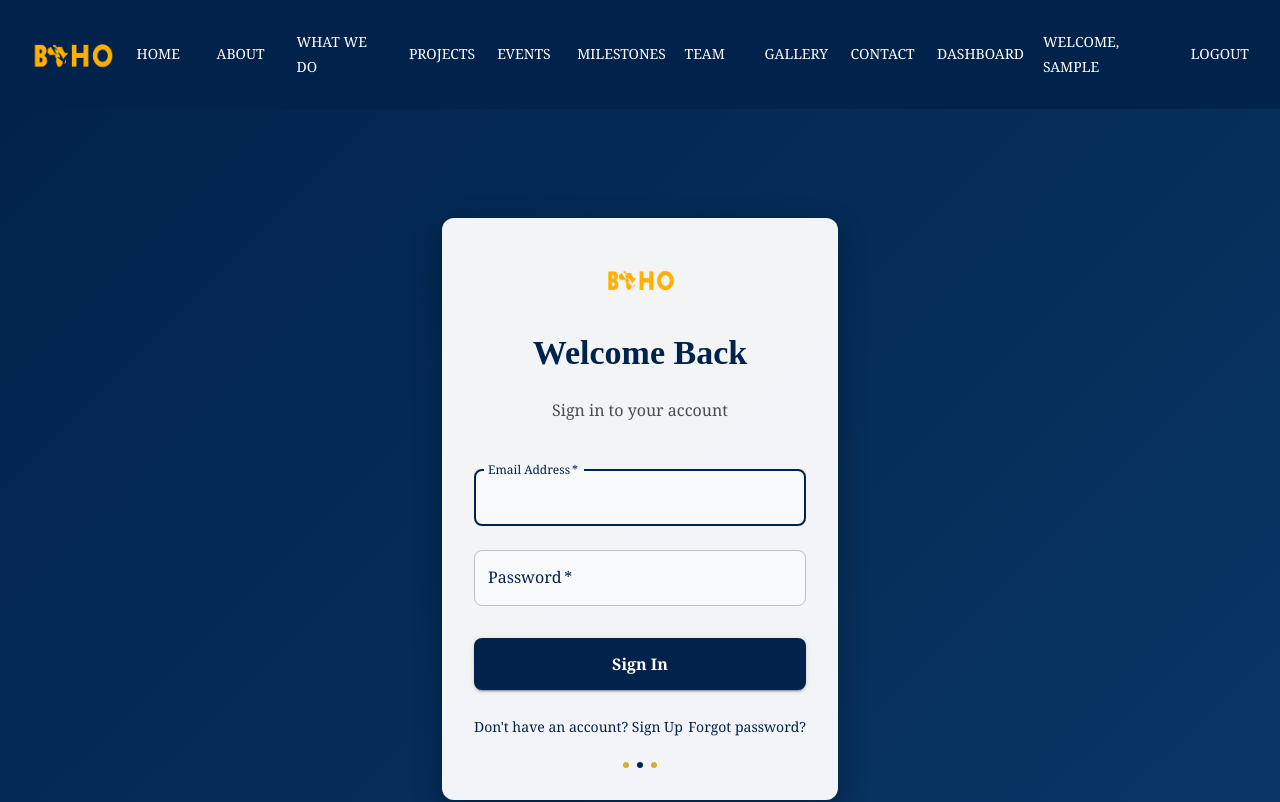
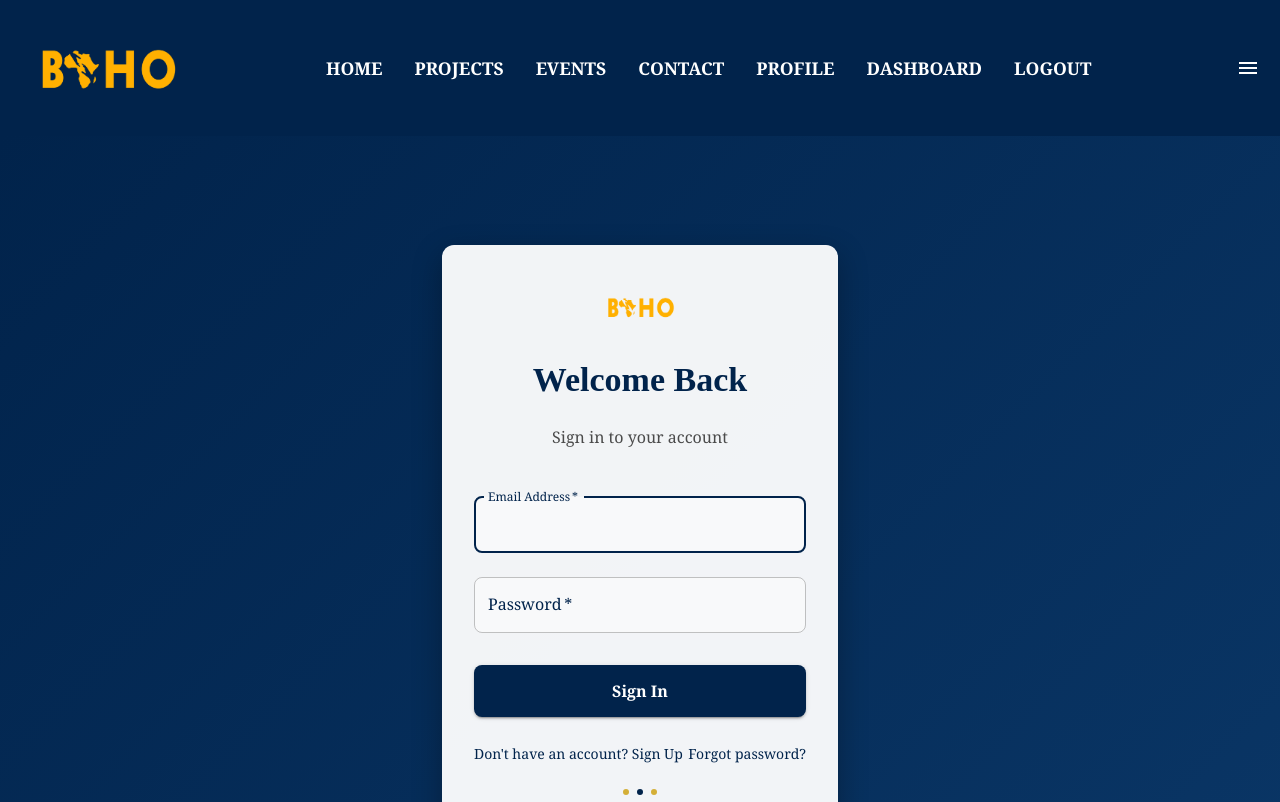
Before and after one commit to Aristote2006/BAHO-PROJECT, a React (Create React App) app in the folder client/: page /login in a window 1280 px wide. Shown: the top 802 px of the page. Built offline with nearby package versions, Linux system fonts and the light colour scheme; sample sign-in values are in the browser's storage.

Commit message:
new changes10

```diff
--- a/client/src/components/Navbar.js
+++ b/client/src/components/Navbar.js
@@ -20,7 +20,28 @@ const Navbar = () => {
   };
 
   // Conditionally render navItems based on authentication status
-  const navItems = [
+  const allNavItems = [
+    { text: 'Home', path: '/' },
+    { text: 'About', path: '/about' },
+    { text: 'What We Do', path: '/what-we-do' },
+    { text: 'Projects', path: '/projects' },
+    { text: 'Events', path: '/events' },
+    { text: 'Milestones', path: '/milestones' },
+    { text: 'Team', path: '/team' },
+    { text: 'Gallery', path: 'https://drive.google.com/drive/folders/1_Cd8PJavkutn-_uON063UuCmAqkaDSBN?usp=drive_link', isExternal: true },
+    { text: 'Contact', path: '/contact' },
+  ];
+
+  // Public navigation items to show on desktop
+  const desktopNavItems = [
+    { text: 'Home', path: '/' },
+    { text: 'Projects', path: '/projects' },
+    { text: 'Events', path: '/events' },
+    { text: 'Contact', path: '/contact' },
+  ];
+
+  // Items to show in the mobile menu
+  const mobileNavItems = [
     { text: 'Home', path: '/' },
     { text: 'About', path: '/about' },
     { text: 'What We Do', path: '/what-we-do' },
@@ -34,31 +55,45 @@ const Navbar = () => {
 
   // Add login/register or user profile/logout items
   if (!isAuthenticated) {
-    navItems.push(
+    mobileNavItems.push(
       { text: 'Login', path: '/login' },
       { text: 'Register', path: '/register' }
     );
   } else {
     // If user is authenticated and admin, show Dashboard link
     if (user?.isAdmin) {
-      navItems.push({ text: 'Dashboard', path: '/admin' });
+      mobileNavItems.push({ text: 'Dashboard', path: '/admin' });
     }
-    navItems.push({ text: `Welcome, ${user?.firstName}`, path: '/profile' });
-    navItems.push({ text: 'Logout', path: '#', onClick: handleLogout });
+    mobileNavItems.push({ text: `Welcome, ${user?.firstName}`, path: '/profile' });
+    mobileNavItems.push({ text: 'Logout', path: '#', onClick: handleLogout });
   };
 
   const drawer = (
-    <Box onClick={handleDrawerToggle} sx={{ textAlign: 'center' }}>
-      <List>
-        {navItems.map((item) => {
+    <Box onClick={handleDrawerToggle} sx={{ textAlign: 'center', height: '100%' }}>
+      <List sx={{ pt: 4 }}>
+        {mobileNavItems.map((item) => {
           if (item.onClick) {
             return (
               <ListItem
                 key={item.text}
                 onClick={item.onClick}
-                sx={{ padding: '12px 24px', cursor: 'pointer' }}
+                sx={{
+                  padding: '16px 24px',
+                  cursor: 'pointer',
+                  '&:hover': {
+                    backgroundColor: 'rgba(212, 175, 55, 0.2)',
+                  }
+                }}
               >
-                <ListItemText primary={item.text} sx={{ textAlign: 'center' }} />
+                <ListItemText
+                  primary={item.text}
+                  sx={{
+                    textAlign: 'center',
+                    color: 'white',
+                    fontWeight: 'bold',
+                    fontSize: '1.1rem'
+                  }}
+                />
               </ListItem>
             );
           } else if (item.isExternal) {
@@ -69,9 +104,25 @@ const Navbar = () => {
                 href={item.path}
                 target="_blank"
                 rel="noopener noreferrer"
-                sx={{ padding: '12px 24px', cursor: 'pointer', color: 'inherit', textDecoration: 'none' }}
+                sx={{
+                  padding: '16px 24px',
+                  cursor: 'pointer',
+                  color: 'white',
+                  textDecoration: 'none',
+                  '&:hover': {
+                    backgroundColor: 'rgba(212, 175, 55, 0.2)',
+                  }
+                }}
               >
-                <ListItemText primary={item.text} sx={{ textAlign: 'center' }} />
+                <ListItemText
+                  primary={item.text}
+                  sx={{
+                    textAlign: 'center',
+                    color: 'white',
+                    fontWeight: 'bold',
+                    fontSize: '1.1rem'
+                  }}
+                />
               </ListItem>
             );
           } else {
@@ -80,9 +131,23 @@ const Navbar = () => {
                 key={item.text}
                 component={Link}
                 to={item.path}
-                sx={{ padding: '12px 24px', cursor: 'default' }}
+                sx={{
+                  padding: '16px 24px',
+                  cursor: 'default',
+                  '&:hover': {
+                    backgroundColor: 'rgba(212, 175, 55, 0.2)',
+                  }
+                }}
               >
-                <ListItemText primary={item.text} sx={{ textAlign: 'center' }} />
+                <ListItemText
+                  primary={item.text}
+                  sx={{
+                    textAlign: 'center',
+                    color: 'white',
+                    fontWeight: 'bold',
+                    fontSize: '1.1rem'
+                  }}
+                />
               </ListItem>
             );
           }
@@ -109,7 +174,7 @@ const Navbar = () => {
               src="/images/BAHO_BRAND_yellow.png"
               alt="BAHO AFRICA Logo"
               sx={{
-                height: { xs: '50px', sm: '70px' },
+                height: { xs: '70px', sm: '90px', md: '120px' }, // Further increased logo size
                 width: 'auto'
               }}
             />
@@ -118,27 +183,8 @@ const Navbar = () => {
 
         {/* Desktop Navigation */}
         <Box sx={{ display: { xs: 'none', md: 'flex' }, alignItems: 'center' }}>
-          {navItems.map((item) => {
-            if (item.onClick) {
-              return (
-                <Button
-                  key={item.text}
-                  onClick={item.onClick}
-                  sx={{
-                    my: 2,
-                    color: 'white',
-                    display: 'block',
-                    mx: 1,
-                    cursor: 'pointer',
-                    '&:hover': {
-                      backgroundColor: 'rgba(212, 175, 55, 0.3)', // Soft gold accent
-                    }
-                  }}
-                >
-                  {item.text}
-                </Button>
-              );
-            } else if (item.isExternal) {
+          {desktopNavItems.map((item) => {
+            if (item.isExternal) {
               return (
                 <Button
                   key={item.text}
@@ -151,6 +197,8 @@ const Navbar = () => {
                     color: 'white',
                     display: 'block',
                     mx: 1,
+                    fontWeight: 'bold',
+                    fontSize: { xs: '0.9rem', sm: '1rem', md: '1.1rem' },
                     '&:hover': {
                       backgroundColor: 'rgba(212, 175, 55, 0.3)', // Soft gold accent
                     }
@@ -170,6 +218,8 @@ const Navbar = () => {
                     color: 'white',
                     display: 'block',
                     mx: 1,
+                    fontWeight: 'bold',
+                    fontSize: { xs: '0.9rem', sm: '1rem', md: '1.1rem' },
                     '&:hover': {
                       backgroundColor: 'rgba(212, 175, 55, 0.3)', // Soft gold accent
                     }
@@ -180,10 +230,104 @@ const Navbar = () => {
               );
             }
           })}
+          {/* Show login/register/profile based on auth status */}
+          {!isAuthenticated ? (
+            <>
+              <Button
+                component={Link}
+                to="/login"
+                sx={{
+                  my: 2,
+                  color: 'white',
+                  display: 'block',
+                  mx: 1,
+                  fontWeight: 'bold',
+                  fontSize: { xs: '0.9rem', sm: '1rem', md: '1.1rem' },
+                  '&:hover': {
+                    backgroundColor: 'rgba(212, 175, 55, 0.3)',
+                  }
+                }}
+              >
+                Login
+              </Button>
+              <Button
+                component={Link}
+                to="/register"
+                sx={{
+                  my: 2,
+                  color: 'white',
+                  display: 'block',
+                  mx: 1,
+                  fontWeight: 'bold',
+                  fontSize: { xs: '0.9rem', sm: '1rem', md: '1.1rem' },
+                  '&:hover': {
+                    backgroundColor: 'rgba(212, 175, 55, 0.3)',
+                  }
+                }}
+              >
+                Register
+              </Button>
+            </>
+          ) : (
+            <>
+              <Button
+                component={Link}
+                to="/profile"
+                sx={{
+                  my: 2,
+                  color: 'white',
+                  display: 'block',
+                  mx: 1,
+                  fontWeight: 'bold',
+                  fontSize: { xs: '0.9rem', sm: '1rem', md: '1.1rem' },
+                  '&:hover': {
+                    backgroundColor: 'rgba(212, 175, 55, 0.3)',
+                  }
+                }}
+              >
+                Profile
+              </Button>
+              {user?.isAdmin && (
+                <Button
+                  component={Link}
+                  to="/admin"
+                  sx={{
+                    my: 2,
+                    color: 'white',
+                    display: 'block',
+                    mx: 1,
+                    fontWeight: 'bold',
+                    fontSize: { xs: '0.9rem', sm: '1rem', md: '1.1rem' },
+                    '&:hover': {
+                      backgroundColor: 'rgba(212, 175, 55, 0.3)',
+                  }
+                }}
+              >
+                Dashboard
+              </Button>
+              )}
+              <Button
+                onClick={handleLogout}
+                sx={{
+                  my: 2,
+                  color: 'white',
+                  display: 'block',
+                  mx: 1,
+                  fontWeight: 'bold',
+                  fontSize: { xs: '0.9rem', sm: '1rem', md: '1.1rem' },
+                  '&:hover': {
+                    backgroundColor: 'rgba(212, 175, 55, 0.3)',
+                  }
+                }}
+              >
+                Logout
+              </Button>
+            </>
+          )}
         </Box>
 
-        {/* Mobile Menu Button */}
-        <Box sx={{ display: { xs: 'block', md: 'none' } }}>
+        {/* Menu Button - Visible on all screen sizes */}
+        <Box sx={{ display: 'flex', alignItems: 'center' }}>
           <IconButton
             color="inherit"
             aria-label="open drawer"
@@ -191,7 +335,7 @@ const Navbar = () => {
             onClick={handleDrawerToggle}
             sx={{ color: 'white' }}
           >
-            <MenuIcon />
+            <MenuIcon sx={{ color: 'white' }} />
           </IconButton>
         </Box>
       </Toolbar>
@@ -199,18 +343,20 @@ const Navbar = () => {
       {/* Mobile Drawer */}
       <Drawer
         variant="temporary"
+        anchor="right"  // Change anchor to right side
         open={mobileOpen}
         onClose={handleDrawerToggle}
         ModalProps={{
           keepMounted: true, // Better open performance on mobile.
         }}
         sx={{
-          display: { xs: 'block', md: 'none' },
+          display: { xs: 'block', md: 'block' },  // Show on all screen sizes
           '& .MuiDrawer-paper': {
             boxSizing: 'border-box',
-            width: 240,
+            width: { xs: '80%', sm: '300px', md: '350px' },  // Different widths for different screen sizes
             backgroundColor: '#01234B',
             color: 'white',
+            backgroundImage: 'none',  // Remove any default background image
           },
         }}
       >
```
